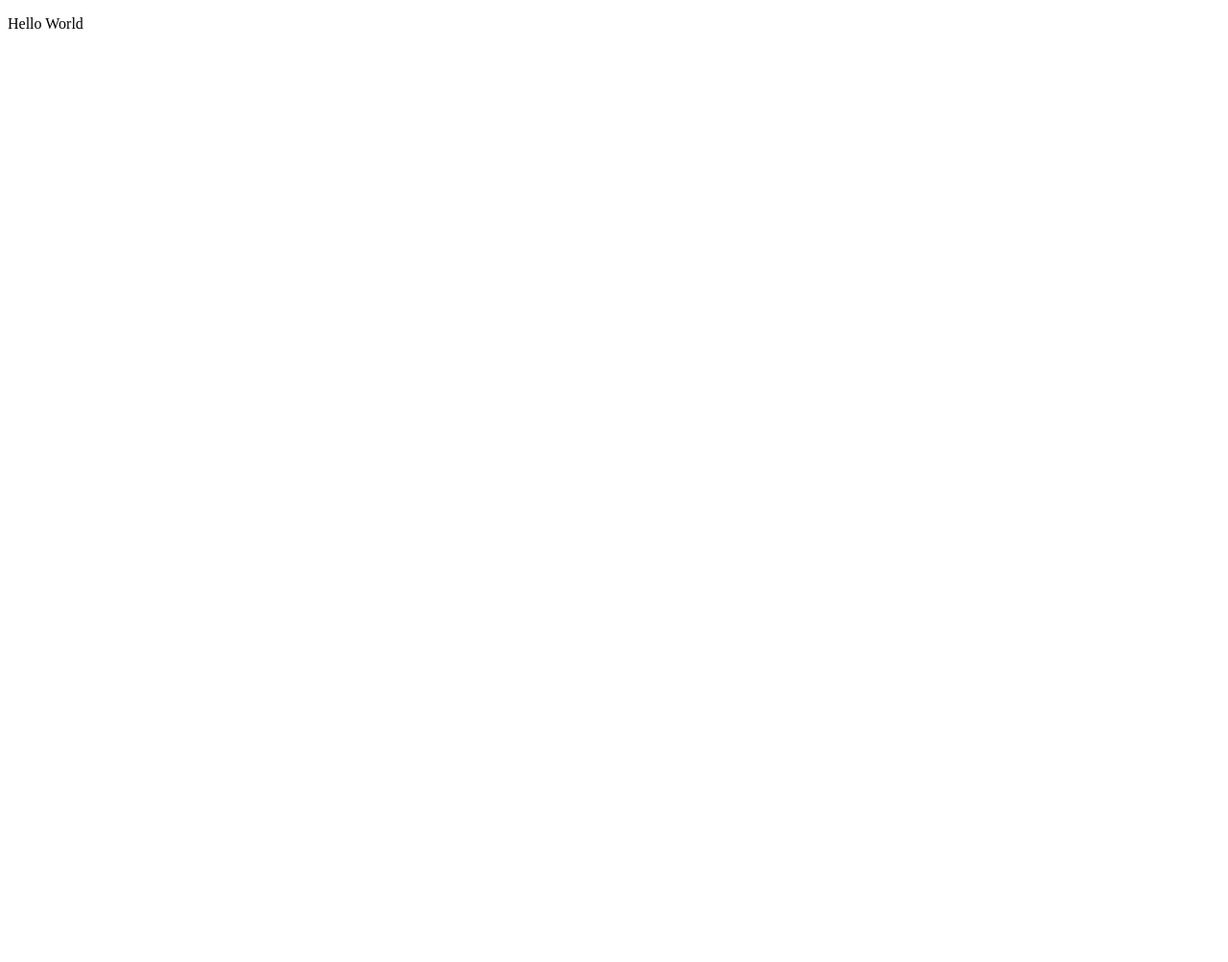
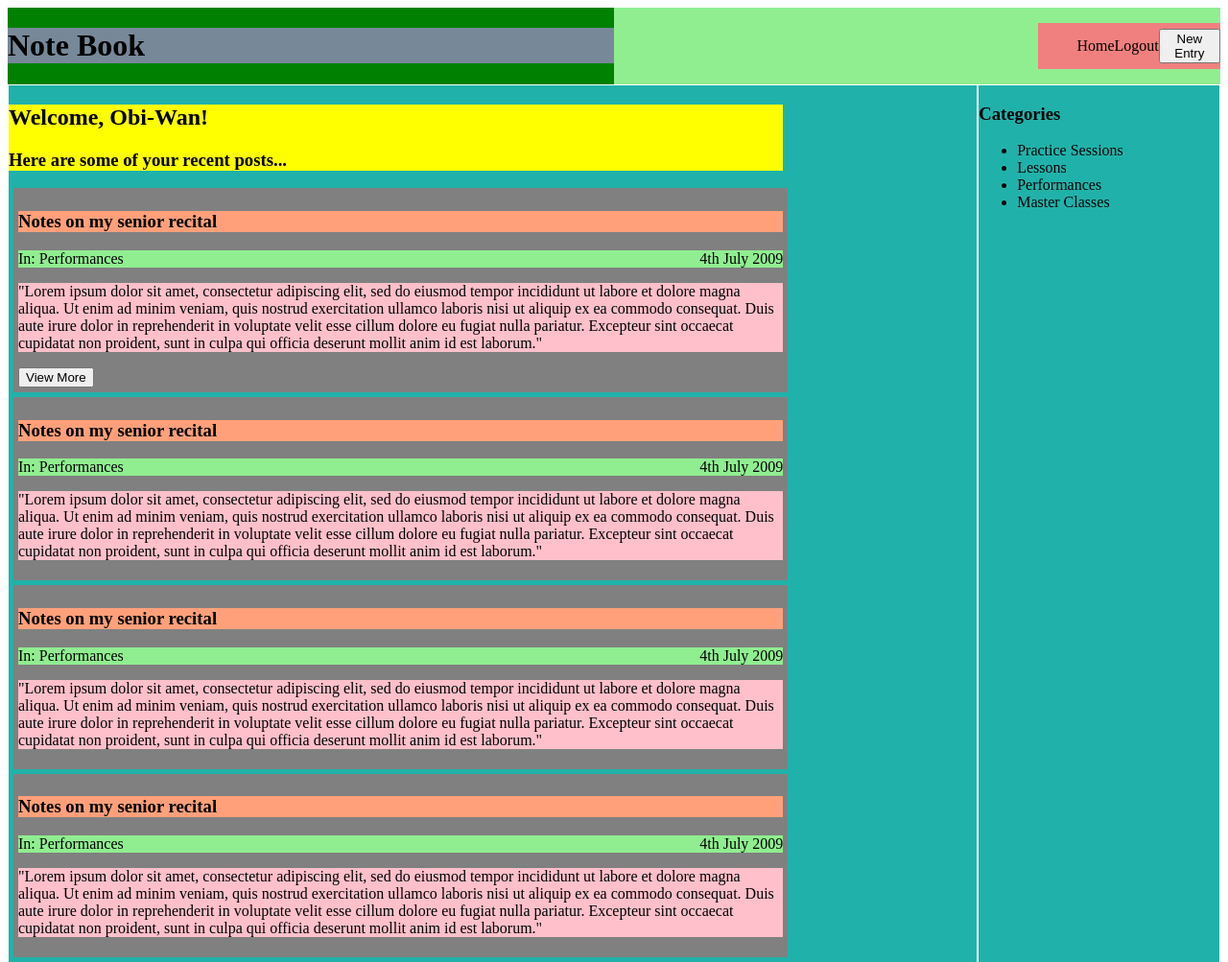
Before and after one commit to velafarq/note-book-app, a website: page public/index.html in a window 1280 px wide. Shown: the whole page at 96% size. Before the commit the page ends 800 px from the top, so only its background shows below. Drawn offline with nearby package versions, Linux system fonts and the light colour scheme.

Commit message:
Add basic HTML wireframes

```diff
--- /dev/null
+++ b/public/entry-view.js
@@ -0,0 +1,26 @@
+$('.left-block__post-summary__view-more').click(goToEntry);
+$('.header__add-entry').click(goToNewEntry);
+$('.home').click();
+
+const view_entry = $(`
+<h2 class="left-block__entry-heading">Notes on my Senior Recital</h2>
+<h3 class="left-block__entry-category">Performances</h3>
+<p class="left-block__entry-body">"Lorem ipsum dolor sit amet, consectetur adipiscing elit, sed do
+eiusmod tempor incididunt ut labore et dolore magna aliqua. Ut enim ad minim veniam, quis nostrud exercitation ullamco
+laboris nisi ut aliquip ex ea commodo consequat. Duis aute irure dolor in reprehenderit in voluptate velit esse cillum dolore eu fugiat nulla pariatur.
+Excepteur sint occaecat cupidatat non proident, sunt in culpa qui officia deserunt mollit anim id est laborum."</p>
+`)
+
+const new_entry = $(`
+<textarea class="left-block__entry-heading" placeholder="Write your title here"></textarea>
+<p class="left-block__entry-category">Add a new performance</p>
+<textarea name="" id="" cols="100" rows="50" class="left-block__entry-body"></textarea>
+`)
+
+function goToEntry() {
+  $('.left-block').html(view_entry);
+}
+
+function goToNewEntry() {
+  $('.left-block').html(new_entry);
+}
--- a/public/index.html
+++ b/public/index.html
@@ -4,9 +4,87 @@
     <meta charset="UTF-8">
     <meta name="viewport" content="width=device-width, initial-scale=1.0">
     <meta http-equiv="X-UA-Compatible" content="ie=edge">
-    <title>Document</title>
+    <title>Note Book</title>
+    <script src="https://ajax.googleapis.com/ajax/libs/jquery/3.3.1/jquery.min.js"></script>
+    <link rel="stylesheet" href="styles.css">
 </head>
 <body>
-    <p>Hello World</p>
+    <header class="header">
+        <h1 class="header__title">Note Book</h1>
+        <nav class="header__nav">
+            <ul class="header__nav__list">
+                <li>Home</li>
+                <li>Logout</li>
+                <li><button class="header__add-entry">New Entry</button></li>
+            </ul>
+        </nav>
+
+    </header>
+
+    <main class="main">
+
+        <section class="left-block">
+
+         <div class="left-block__welcome-message">
+            <h2>Welcome, Obi-Wan!</h2>
+            <h3>Here are some of your recent posts...</h3>
+        </div>
+
+
+        <section class="left-block__post-summary">
+            <h3 class="left-block__post-summary__summary-heading">Notes on my senior recital</h3>
+            <p class="left-block__post-summary__info"><span>In: Performances</span><span>4th July 2009</span></p>
+            <p class="left-block__post-summary-snippet">"Lorem ipsum dolor sit amet, consectetur adipiscing elit, sed do
+                eiusmod tempor incididunt ut labore et dolore magna aliqua. Ut enim ad minim veniam, quis nostrud exercitation ullamco
+                laboris nisi ut aliquip ex ea commodo consequat. Duis aute irure dolor in reprehenderit in voluptate velit esse cillum dolore eu fugiat nulla pariatur.
+                Excepteur sint occaecat cupidatat non proident, sunt in culpa qui officia deserunt mollit anim id est laborum."</p>
+            <button class="left-block__post-summary__view-more">View More</button>
+        </section>
+
+        <section class="left-block__post-summary">
+                <h3 class="left-block__post-summary__summary-heading">Notes on my senior recital</h3>
+                <p class="left-block__post-summary__info"><span>In: Performances</span><span>4th July 2009</span></p>
+                <p class="left-block__post-summary-snippet">"Lorem ipsum dolor sit amet, consectetur adipiscing elit, sed do
+                    eiusmod tempor incididunt ut labore et dolore magna aliqua. Ut enim ad minim veniam, quis nostrud exercitation ullamco
+                    laboris nisi ut aliquip ex ea commodo consequat. Duis aute irure dolor in reprehenderit in voluptate velit esse cillum dolore eu fugiat nulla pariatur.
+                    Excepteur sint occaecat cupidatat non proident, sunt in culpa qui officia deserunt mollit anim id est laborum."</p>
+            </section>
+<section class="left-block__post-summary">
+                <h3 class="left-block__post-summary__summary-heading">Notes on my senior recital</h3>
+                <p class="left-block__post-summary__info"><span>In: Performances</span><span>4th July 2009</span></p>
+                <p class="left-block__post-summary-snippet">"Lorem ipsum dolor sit amet, consectetur adipiscing elit, sed do
+                    eiusmod tempor incididunt ut labore et dolore magna aliqua. Ut enim ad minim veniam, quis nostrud exercitation ullamco
+                    laboris nisi ut aliquip ex ea commodo consequat. Duis aute irure dolor in reprehenderit in voluptate velit esse cillum dolore eu fugiat nulla pariatur.
+                    Excepteur sint occaecat cupidatat non proident, sunt in culpa qui officia deserunt mollit anim id est laborum."</p>
+            </section>
+
+            <section class="left-block__post-summary">
+                    <h3 class="left-block__post-summary__summary-heading">Notes on my senior recital</h3>
+                    <p class="left-block__post-summary__info"><span>In: Performances</span><span>4th July 2009</span></p>
+                    <p class="left-block__post-summary-snippet">"Lorem ipsum dolor sit amet, consectetur adipiscing elit, sed do
+                        eiusmod tempor incididunt ut labore et dolore magna aliqua. Ut enim ad minim veniam, quis nostrud exercitation ullamco
+                        laboris nisi ut aliquip ex ea commodo consequat. Duis aute irure dolor in reprehenderit in voluptate velit esse cillum dolore eu fugiat nulla pariatur.
+                        Excepteur sint occaecat cupidatat non proident, sunt in culpa qui officia deserunt mollit anim id est laborum."</p>
+                </section>
+
+            </section>
+
+    <section class="right-block">
+        <h3 class="right-block__title">Categories</h3>
+        <div class="right-block__categories">
+            <ul>
+                <li>Practice Sessions</li><li>Lessons</li><li>Performances</li><li>Master Classes</li>
+            </ul>
+        </div>
+    </section>
+
+
+
+
+
+
+
+</main>
+<script src="entry-view.js"></script>
 </body>
 </html>
--- /dev/null
+++ b/public/styles.css
@@ -0,0 +1,78 @@
+* {
+    box-sizing: border-box;
+}
+
+.header{
+display: flex;
+width:100%;
+background-color: green;
+}
+
+.header__title{
+    width: 100%;
+justify-content: flex-start;
+background-color: lightslategray;
+}
+
+.header__nav{
+    display:flex;
+    justify-content: flex-end;
+    width:100%;
+    background-color: lightgreen;
+}
+
+.header__nav__list{
+    width:30%;
+
+    list-style:none;
+    display:flex;
+    justify-content: flex-end;
+    justify-content: space-between;
+    align-items:center;
+
+    background-color: lightcoral;
+
+
+}
+.header__nav__list li{
+
+
+}
+.header__add-entry{}
+.main{
+
+    display: flex;
+}
+.left-block{
+    background-color: lightseagreen;
+    border: 1px solid white;
+    width: 80%;
+}
+.left-block__welcome-message{
+    background-color: yellow;
+    width:80%;
+}
+.left-block__post-summary{
+    background-color:grey;
+    margin: 5px;
+    padding: 5px;
+    width: 80%;
+}
+.left-block__post-summary__summary-heading{
+    background-color:lightsalmon;
+}
+.left-block__post-summary__info{
+    background-color: lightgreen;
+    display: flex;
+    justify-content: space-between;
+}
+.left-block__post-summary-snippet{
+    background-color: pink;
+}
+.right-block{
+    background-color: lightseagreen;
+    border: 1px solid white;
+    width: 20%;
+}
+.right-block__title{}
+.right-block__categories{}
```
